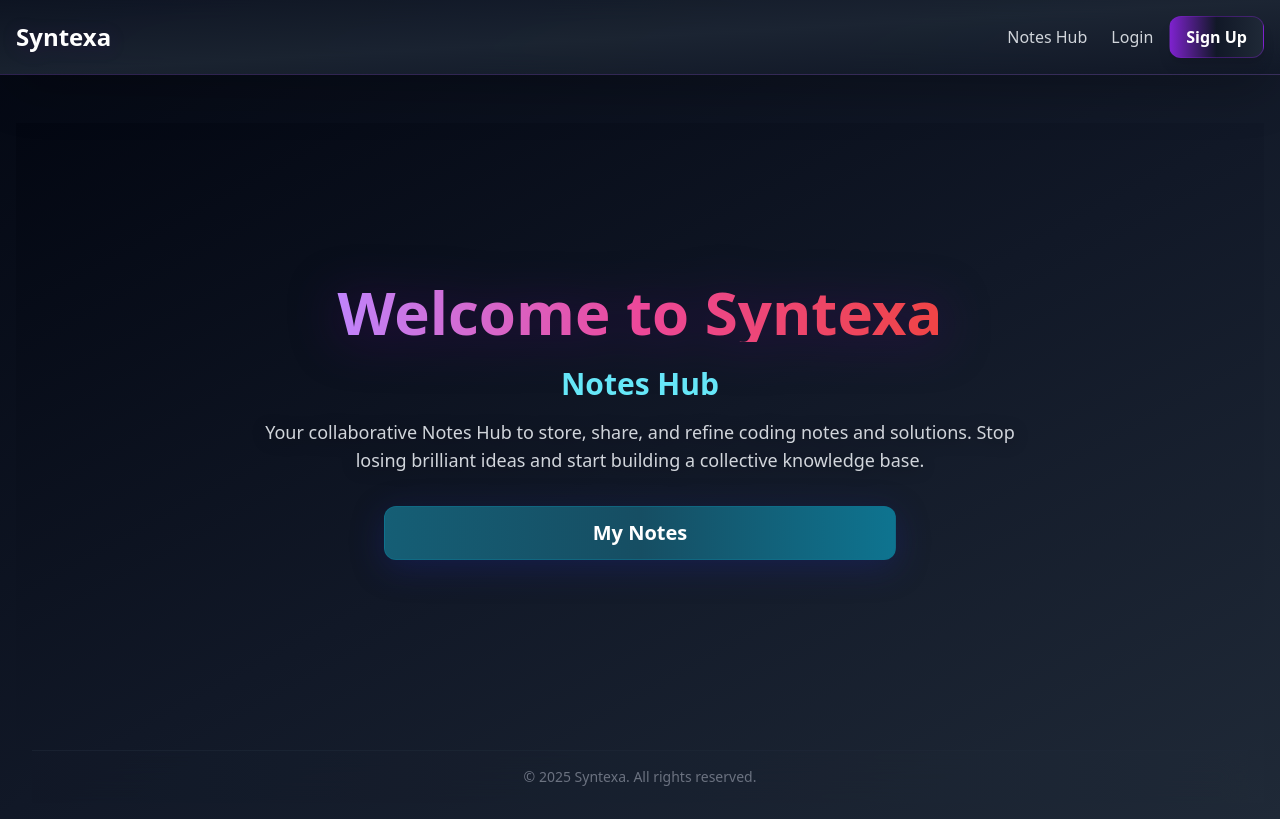
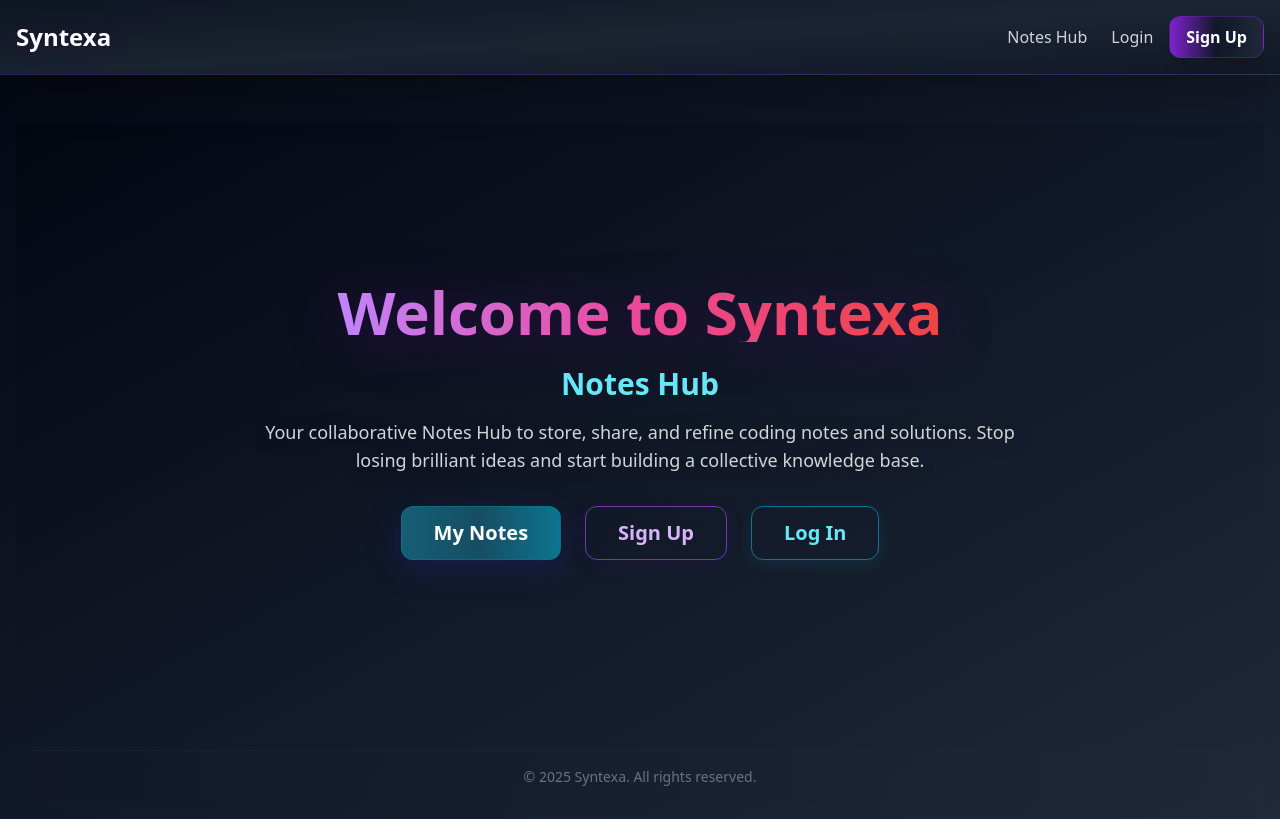
Before and after one commit to ag863k/Syntexa, a React (Create React App) app in the folder syntexa-frontend/: page / in a window 1280 px wide. Built offline with nearby package versions, Linux system fonts and the light colour scheme.

Commit message:
homepage, notes page changed

```diff
--- a/syntexa-frontend/src/pages/HomePage.js
+++ b/syntexa-frontend/src/pages/HomePage.js
@@ -40,14 +40,32 @@ const HomePage = () => {
                 <p className="text-gray-300 text-base md:text-lg mb-8 max-w-2xl md:max-w-3xl mx-auto drop-shadow-[0_2px_8px_rgba(0,0,0,0.4)] break-words">
                     Your collaborative Notes Hub to store, share, and refine coding notes and solutions. Stop losing brilliant ideas and start building a collective knowledge base.
                 </p>
-                <div className="flex flex-col md:flex-row gap-4 w-full max-w-lg justify-center">
+                <div className="flex flex-col gap-4 w-full max-w-xs sm:max-w-sm md:max-w-lg lg:max-w-xl items-center md:flex-row md:justify-center md:gap-6">
                     <Link
                         to="/mynotes"
-                        className="flex-1 py-3 px-8 font-semibold rounded-xl bg-gradient-to-r from-cyan-800 via-cyan-900 to-cyan-700 hover:from-cyan-700 hover:to-cyan-900 text-white shadow-2xl border border-cyan-700/60 hover:border-purple-500/60 transition-transform transform hover:scale-105 backdrop-blur-md text-lg md:text-xl"
+                        className="w-full md:w-auto py-3 px-8 font-semibold rounded-xl bg-gradient-to-r from-cyan-800 via-cyan-900 to-cyan-700 hover:from-cyan-700 hover:to-cyan-900 text-white shadow-2xl border border-cyan-700/60 hover:border-purple-500/60 transition-transform transform hover:scale-105 backdrop-blur-md text-lg md:text-xl text-center"
                         style={{boxShadow:'0 8px 32px 0 rgba(31,38,135,0.37)'}}
                     >
                         My Notes
                     </Link>
+                    {!currentUser && (
+                        <Link
+                            to="/signup"
+                            className="w-full md:w-auto py-3 px-8 font-semibold rounded-xl border border-purple-500/60 text-purple-300 hover:bg-purple-800/60 hover:text-white shadow-xl backdrop-blur-md transition-colors text-lg md:text-xl text-center"
+                            style={{boxShadow:'0 4px 16px 0 rgba(80,0,120,0.15)'}}
+                        >
+                            Sign Up
+                        </Link>
+                    )}
+                    {!currentUser && (
+                        <Link
+                            to="/login"
+                            className="w-full md:w-auto py-3 px-8 font-semibold rounded-xl border border-cyan-500/60 text-cyan-300 hover:bg-cyan-800/60 hover:text-white shadow-xl backdrop-blur-md transition-colors text-lg md:text-xl text-center"
+                            style={{boxShadow:'0 4px 16px 0 rgba(0,200,255,0.10)'}}
+                        >
+                            Log In
+                        </Link>
+                    )}
                 </div>
             </main>
             <footer className="text-gray-500 text-sm text-center py-4 mt-8 border-t border-gray-800/60 w-full bg-gradient-to-r from-gray-900/80 to-gray-800/80 backdrop-blur-md">
--- a/syntexa-frontend/src/pages/MyNotesPage.js
+++ b/syntexa-frontend/src/pages/MyNotesPage.js
@@ -30,7 +30,11 @@ const MyNotesPage = () => {
         setLoading(false);
       })
       .catch(err => {
-        setError('Failed to fetch your notes.');
+        if (err.response && (err.response.status === 401 || err.response.status === 403)) {
+          setError('You must be logged in to view your notes. Please log in.');
+        } else {
+          setError('Failed to fetch your notes.');
+        }
         setLoading(false);
       });
     // Poll for updates every 30 seconds in background
@@ -59,7 +63,9 @@ const MyNotesPage = () => {
     return filtered;
   }
 
-  if (!currentUser) return <div className="text-center text-lg text-gray-400 mt-12">Please log in to view your notes.</div>;
+  if (!currentUser || error === 'You must be logged in to view your notes. Please log in.') {
+    return <div className="text-center text-lg text-gray-400 mt-12">You must <a href="/login" className="text-cyan-400 underline">log in</a> to view your notes.</div>;
+  }
   if (loading) return <div className="text-center text-cyan-400 mt-12">Loading your notes...</div>;
   if (error) return <div className="text-center text-red-400 mt-12">{error}</div>;
 
```
